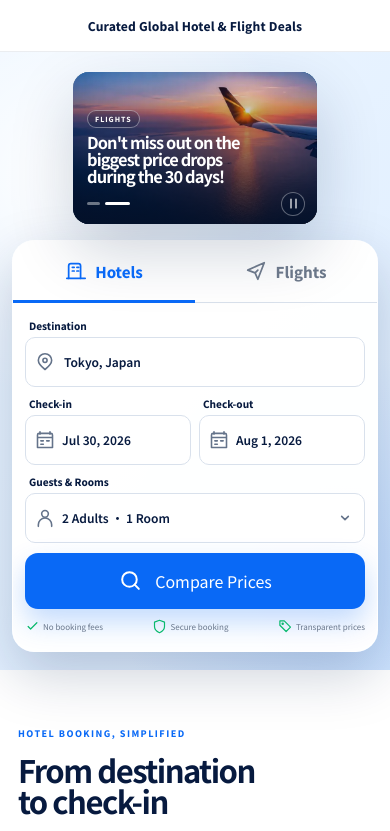
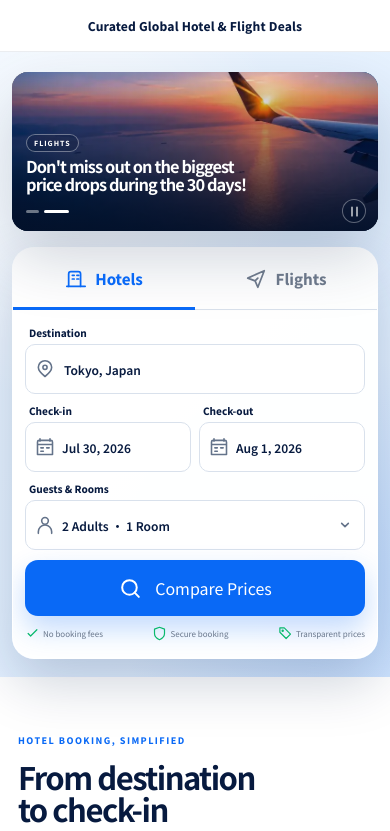
Before and after one commit to amswf/RoamInsiders, a Next.js app: page /compare in a window 390 px wide. Shown: the top 831 px of the page. Built offline with nearby package versions, Linux system fonts and the light colour scheme.

Commit message:
Reduce mobile hero height

```diff
--- a/app/compare/compare.module.css
+++ b/app/compare/compare.module.css
@@ -230,7 +230,7 @@
   .header p { font-size: 12px; }
   .hero { min-height: 0; }
   .heroInner { width: 100%; min-height: 0; padding: 20px 14px 18px; gap: 16px; }
-  .focusCarousel { width: min(66.667%, 320px); min-height: 0; aspect-ratio: 1.61; border-radius: 16px; }
+  .focusCarousel { width: 100%; min-height: 159px; aspect-ratio: auto; border-radius: 16px; }
   .focusCopy { bottom: 34px; padding: 0 14px; }
   .focusCopy > span { min-height: 18px; padding-inline: 7px; font-size: 7px; }
   .focusCopy h1 { max-width: 100%; margin: 6px 0 4px; font-size: clamp(18px, 5.4vw, 23px); line-height: 1; }
```
